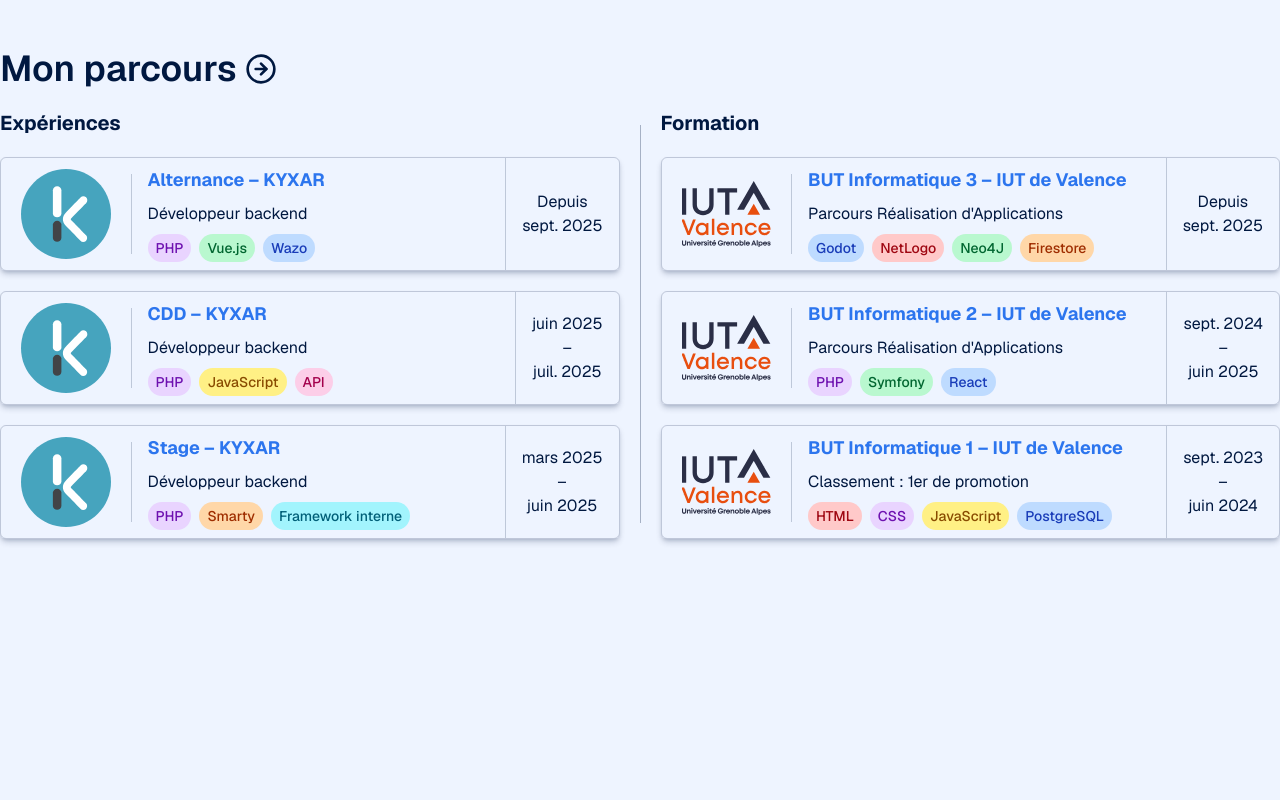
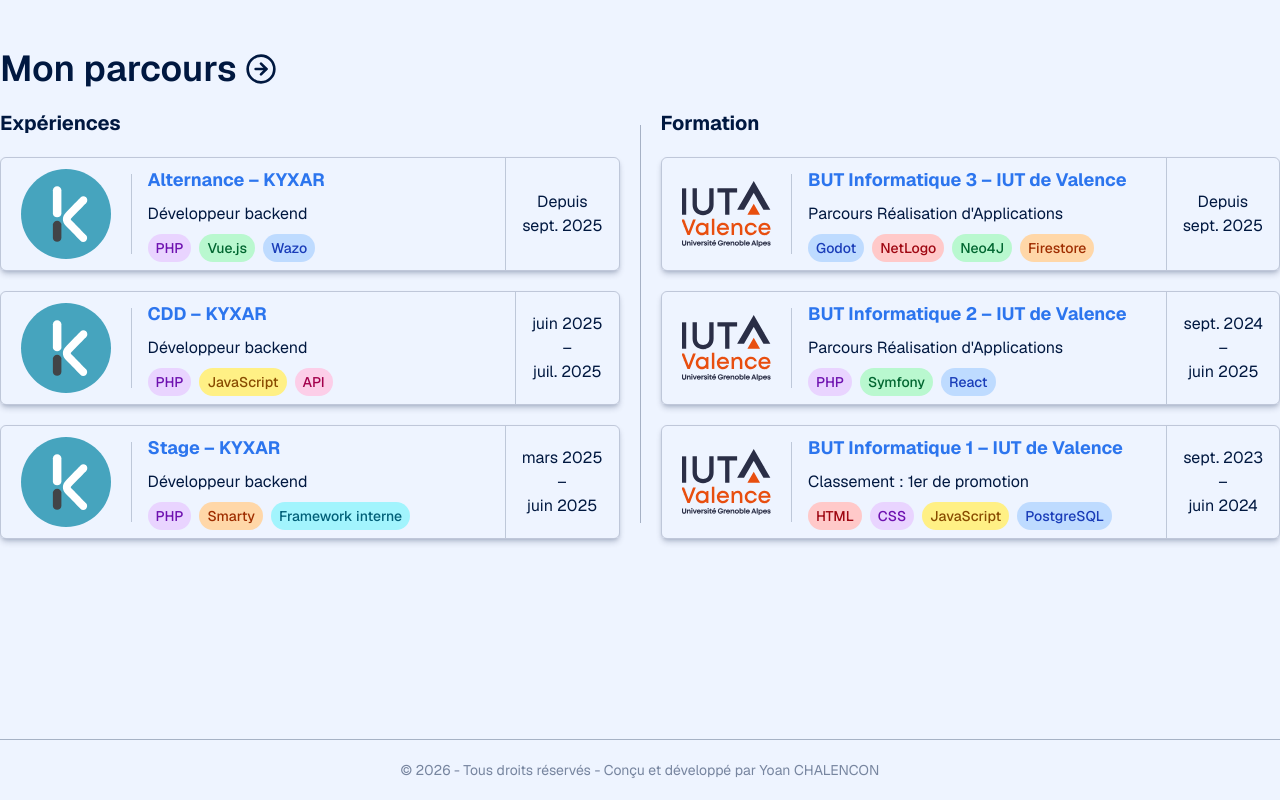
Before and after one commit to Yoan-CHALENCON/site, a React (Vite) app: page / in a window 1280 px wide. Shown: the part 3462-4262 px from the top of the page. Before the commit the page ends 4201 px from the top, so only its background shows below. Built offline with nearby package versions, Linux system fonts and the light colour scheme.

Commit message:
✨ Add footer

```diff
--- /dev/null
+++ b/src/ components/Footer.tsx
@@ -0,0 +1,10 @@
+export default function Footer() {
+  return (
+    <footer className="border-dark/30 dark:border-light/30 border-t py-5">
+      <p className="text-dark/50 dark:text-light/50 text-center text-sm">
+        &copy; {new Date().getFullYear()} - Tous droits réservés - Conçu et
+        développé par Yoan CHALENCON
+      </p>
+    </footer>
+  );
+}
--- a/src/pages/Home.tsx
+++ b/src/pages/Home.tsx
@@ -2,6 +2,7 @@ import { BriefcaseBusiness, FileText, FolderOpen, Puzzle } from "lucide-react";
 import About from "../ components/About";
 import CTA from "../ components/CTA";
 import ExperiencesSection from "../ components/ExperiencesSection";
+import Footer from "../ components/Footer";
 import Header from "../ components/Header";
 import Hero from "../ components/Hero";
 import Main from "../ components/Main";
@@ -50,6 +51,7 @@ export default function Home() {
         <SkillsSection />
         <ExperiencesSection />
       </Main>
+      <Footer />
     </>
   );
 }
```
